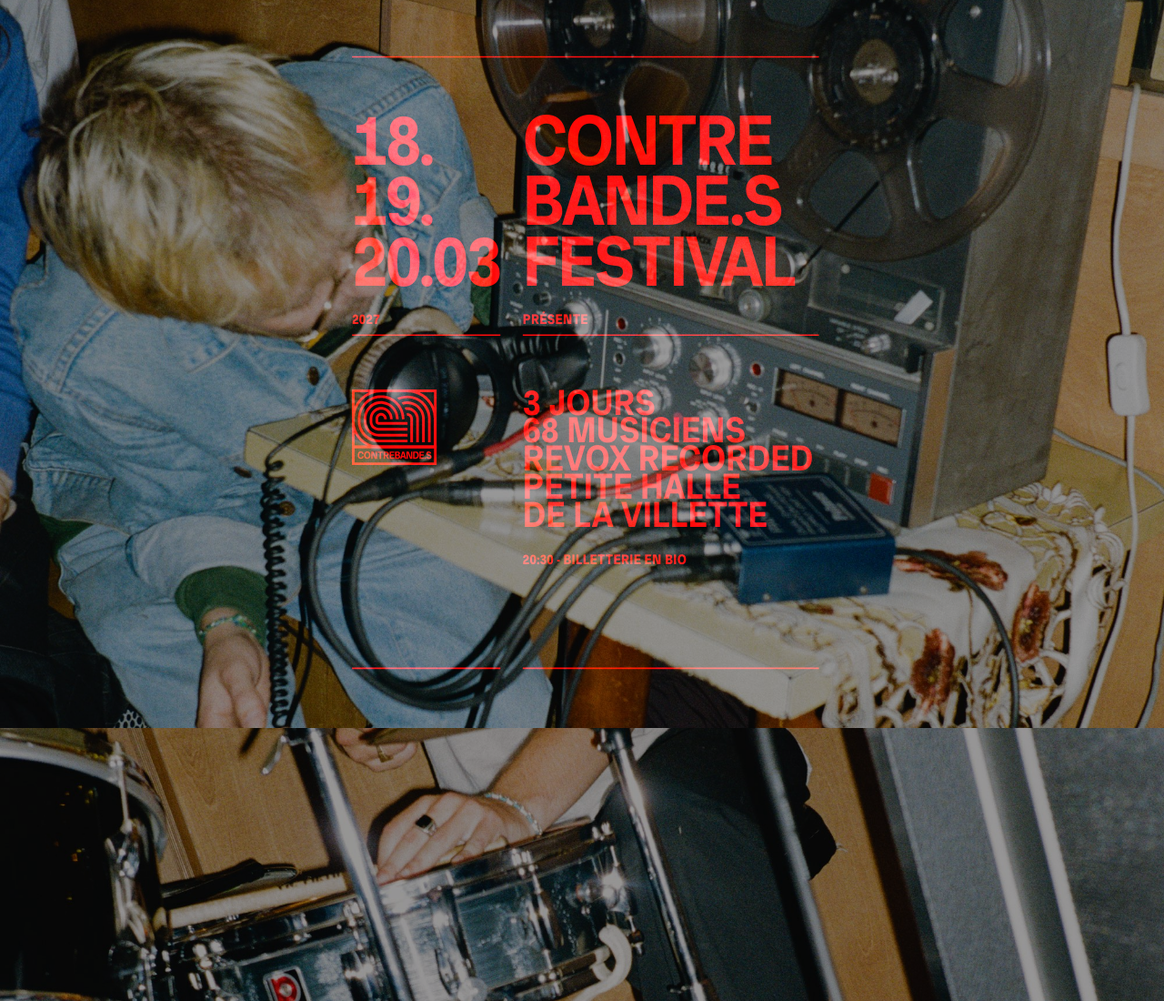
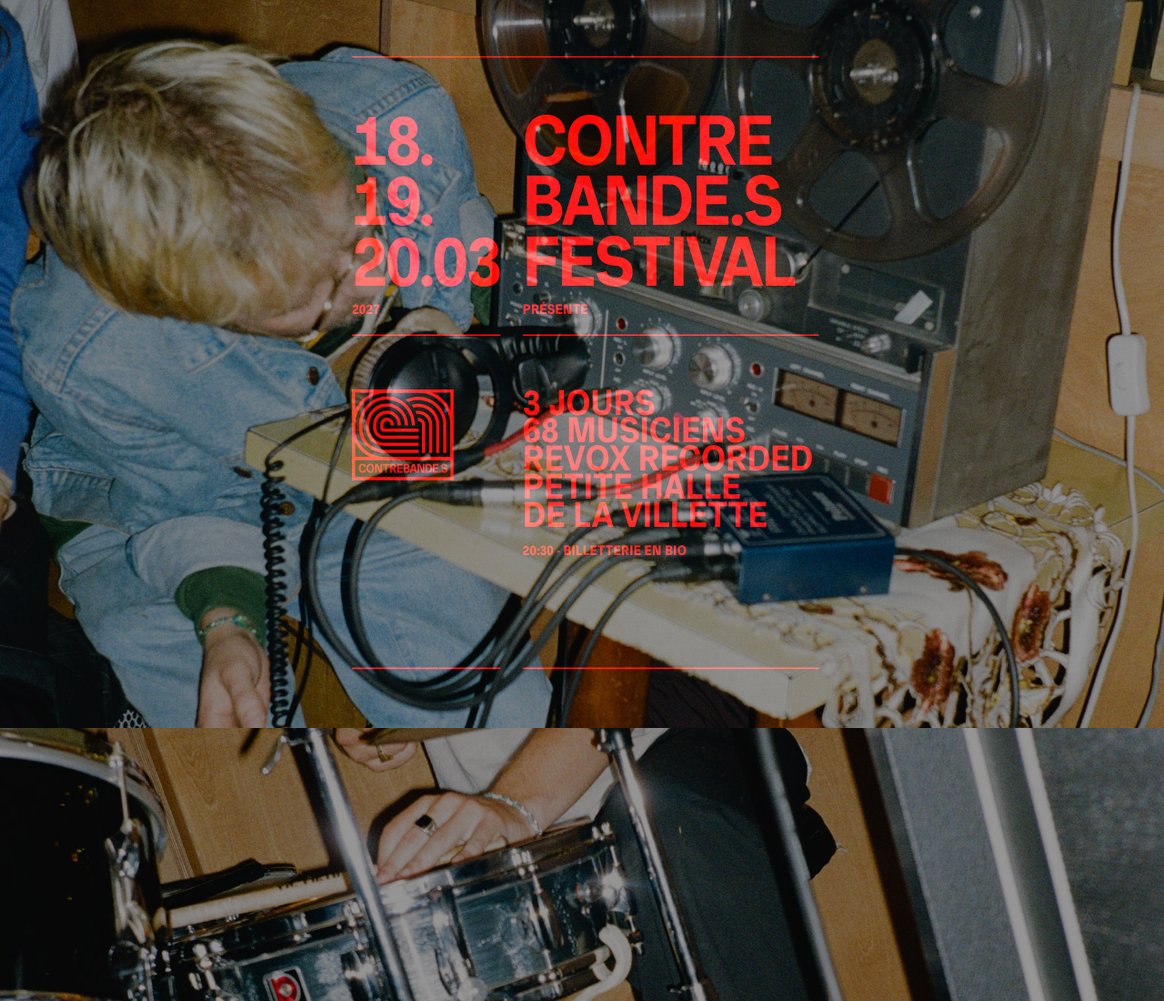
Before and after one commit to dbasso31/festival, a plain HTML site: page index.html in a window 1280 px wide. Shown: the top 1100 px of the page at 91% size. Drawn offline with Linux system fonts and the light colour scheme.

Commit message:
Remonte les sml de 20px, logo +20%
Co-Authored-By: Claude Sonnet 5.5 <noreply@anthropic.com>

```diff
--- a/index.html
+++ b/index.html
@@ -36,7 +36,7 @@ body{ font-family:"Muoto",sans-serif; }
 .poster > *{ position:absolute; }
 .poster .lines{ left:0; top:0; width:100%; height:100%; overflow:visible; }
 .poster .lines line{ stroke:var(--red); stroke-width:3; shape-rendering:geometricPrecision; }
-.poster .logo{ left:calc(92*var(--k)); top:calc(835*var(--k)); width:calc(182*var(--k)); height:auto; }
+.poster .logo{ left:calc(92*var(--k)); top:calc(835*var(--k)); width:calc(218.4*var(--k)); height:auto; }
 
 .t{ text-transform:uppercase; white-space:pre; }
 .big{ font-size:calc(146.4*var(--k)); line-height:calc(129.6*var(--k)); font-variation-settings:"wdth" 80,"wght" 600; letter-spacing:-.03em; }
@@ -44,11 +44,11 @@ body{ font-family:"Muoto",sans-serif; }
 .sml{ font-size:calc(28.8*var(--k));  line-height:calc(25.92*var(--k));  font-variation-settings:"wdth" 75,"wght" 700; letter-spacing:.02em; }
 
 .dates{ left:calc(92*var(--k));  top:calc(236*var(--k)); }
-.year { left:calc(92*var(--k));  top:calc(672.1*var(--k)); }
+.year { left:calc(92*var(--k));  top:calc(652.1*var(--k)); }
 .title{ left:calc(458*var(--k)); top:calc(236*var(--k)); }
-.pres { left:calc(458*var(--k)); top:calc(672.1*var(--k)); }
+.pres { left:calc(458*var(--k)); top:calc(652.1*var(--k)); }
 .info { left:calc(458*var(--k)); top:calc(831.8*var(--k)); }
-.doors{ left:calc(458*var(--k)); top:calc(1188.1*var(--k)); }
+.doors{ left:calc(458*var(--k)); top:calc(1168.1*var(--k)); }
 </style>
 </head>
 <body>
```
